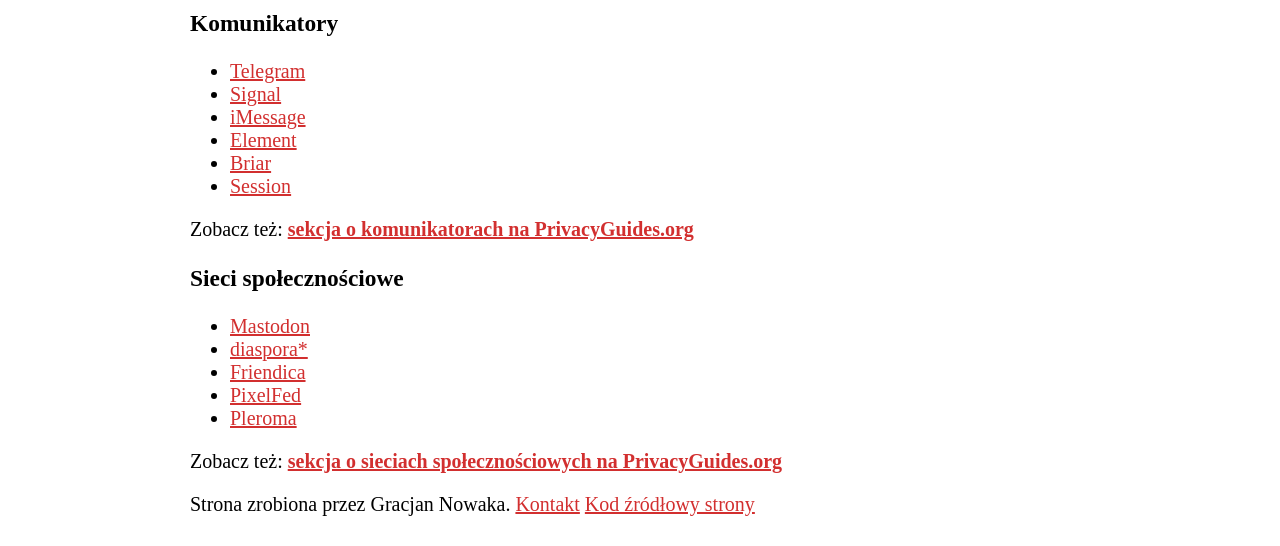
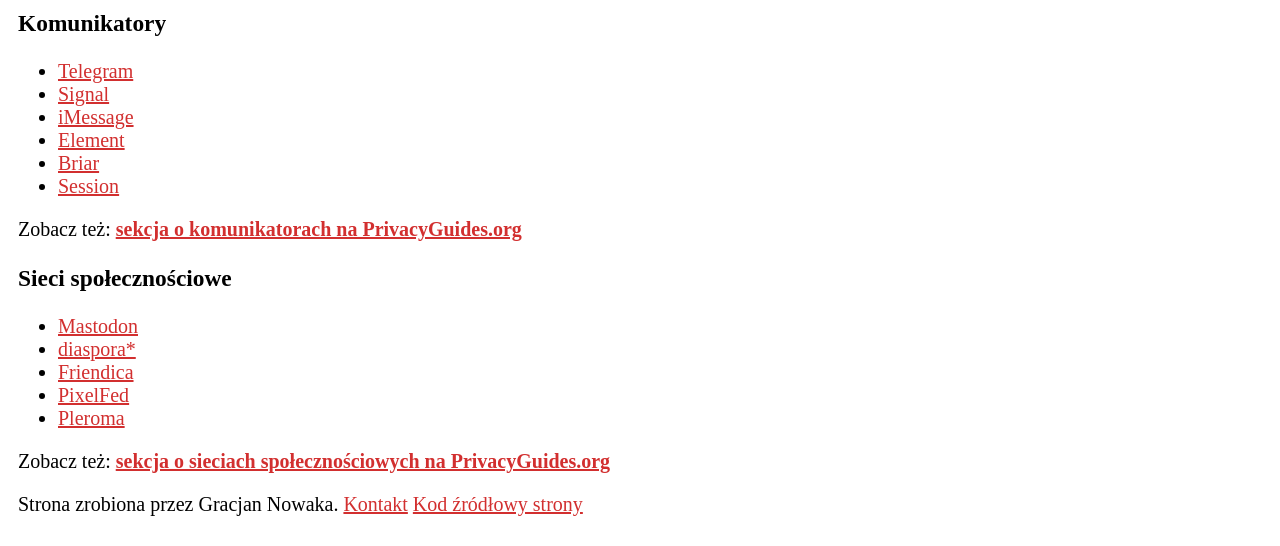
Before and after one commit to gracjankn/usun-konto, a plain HTML site: page index.html in a window 1280 px wide. Shown: the part 607-1153 px from the top of the page. Before the commit the page ends 1131 px from the top, so only its background shows below. Drawn offline with Linux system fonts and the light colour scheme.

Commit message:
Added left, right and bottom side margins

```diff
--- a/main.css
+++ b/main.css
@@ -7,6 +7,8 @@
 .wrapper {
   max-width: 900px;
   margin: auto;
+  margin-left: 10px;
+  margin-right: 10px;
 }
 
 a {
@@ -30,4 +32,5 @@
 
 .footer {
   margin-top: 20px;
+  margin-bottom: 30px;
 }
```
